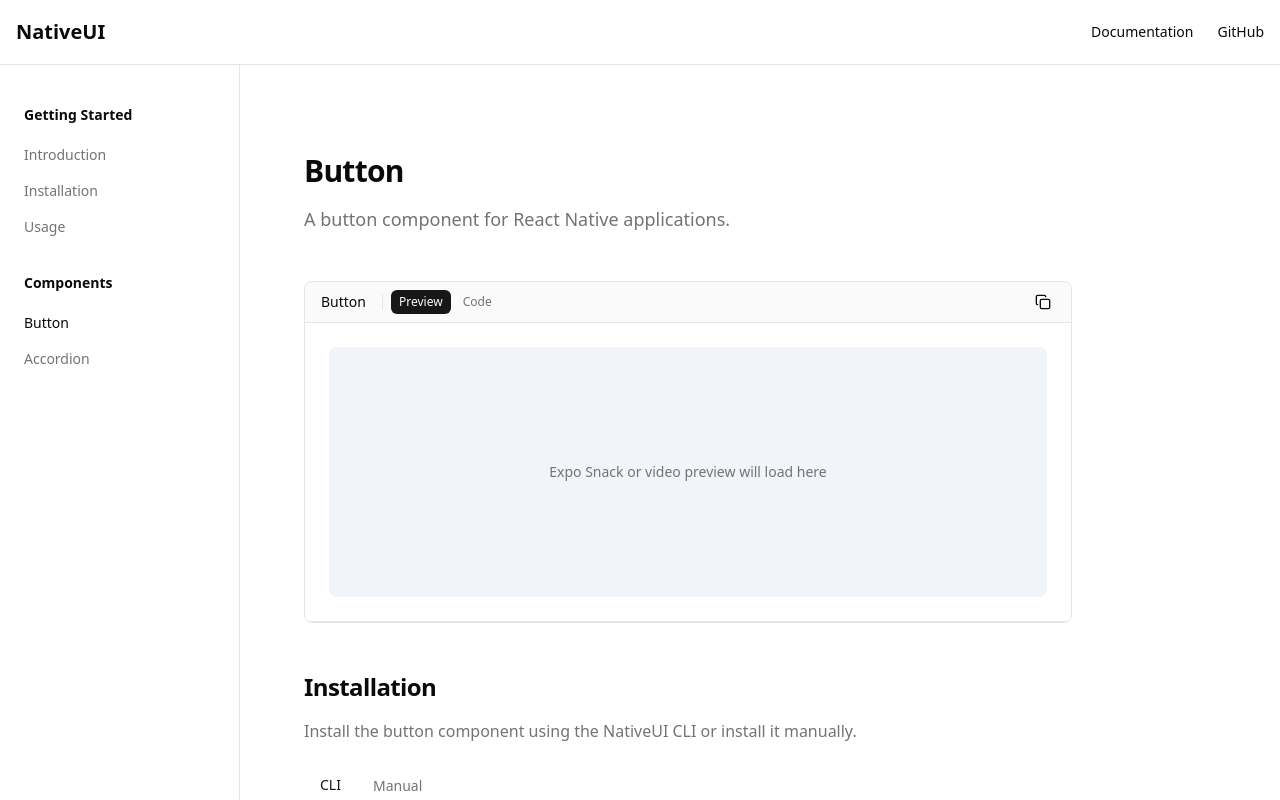
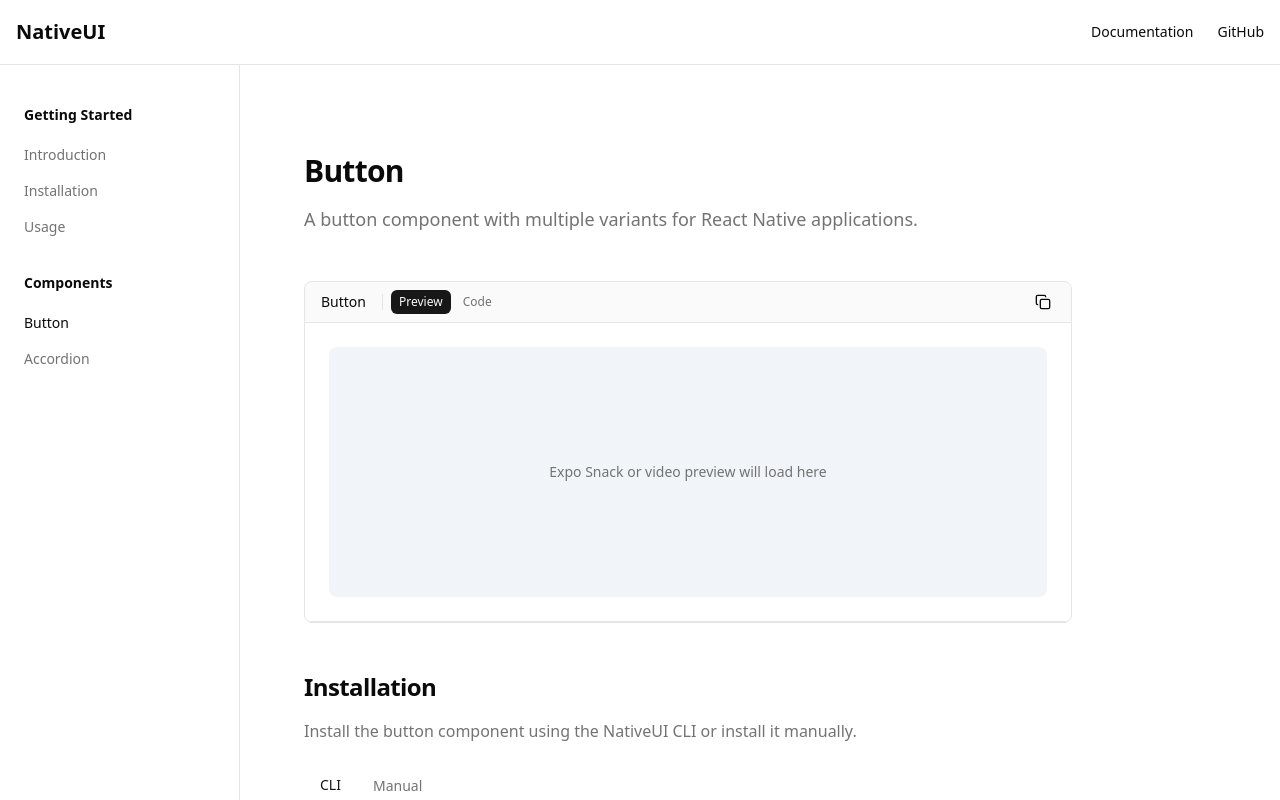
Before and after one commit to nativeui-org/ui, a Next.js app: page /docs/components/button in a window 1280 px wide. Shown: the top 800 px of the page. Built offline with nearby package versions, Linux system fonts and the light colour scheme.

Commit message:
Update button component documentation and JSON metadata
- Revised the button component description to highlight multiple variants for React Native applications.
- Added "react-native" as a dependency in the button JSON registry file.

```diff
--- a/app/(site)/docs/components/button/page.tsx
+++ b/app/(site)/docs/components/button/page.tsx
@@ -4,7 +4,7 @@ export default function ButtonPage() {
   return (
     <ComponentPreview
       name="Button"
-      description="A button component for React Native applications."
+      description="A button component with multiple variants for React Native applications."
       examples={[
   {
     "title": "Default",
@@ -15,7 +15,7 @@ export default function ButtonPage() {
   {
     "title": "Variants",
     "value": "variants",
-    "content": "import { Button } from \"@nativeui/ui\";\n\nexport default function ButtonVariants() {\n  return (\n    <div className=\"flex flex-col gap-4\">\n      <Button variant=\"default\">Default</Button>\n      <Button variant=\"dark\">Dark</Button>\n      <Button variant=\"destructive\">Destructive</Button>\n      <Button variant=\"outline\">Outline</Button>\n      <Button variant=\"secondary\">Secondary</Button>\n      <Button variant=\"ghost\">Ghost</Button>\n      <Button variant=\"link\">Link</Button>\n    </div>\n  );\n}",
+    "content": "import { Button } from \"@nativeui/ui\";\n\nexport default function ButtonVariants() {\n  return (\n    <div className=\"flex flex-col gap-4\">\n      <Button variant=\"default\">Default</Button>\n      <Button variant=\"destructive\">Destructive</Button>\n      <Button variant=\"outline\">Outline</Button>\n      <Button variant=\"secondary\">Secondary</Button>\n      <Button variant=\"ghost\">Ghost</Button>\n      <Button variant=\"link\">Link</Button>\n    </div>\n  );\n}",
     "language": "tsx"
   },
   {
--- a/public/r/button.json
+++ b/public/r/button.json
@@ -3,8 +3,9 @@
   "name": "button",
   "type": "registry:component",
   "title": "Button",
-  "description": "A button component for React Native applications.",
+  "description": "A button component with multiple variants for React Native applications.",
   "dependencies": [
+    "react-native",
     "class-variance-authority"
   ],
   "registryDependencies": [],
```
